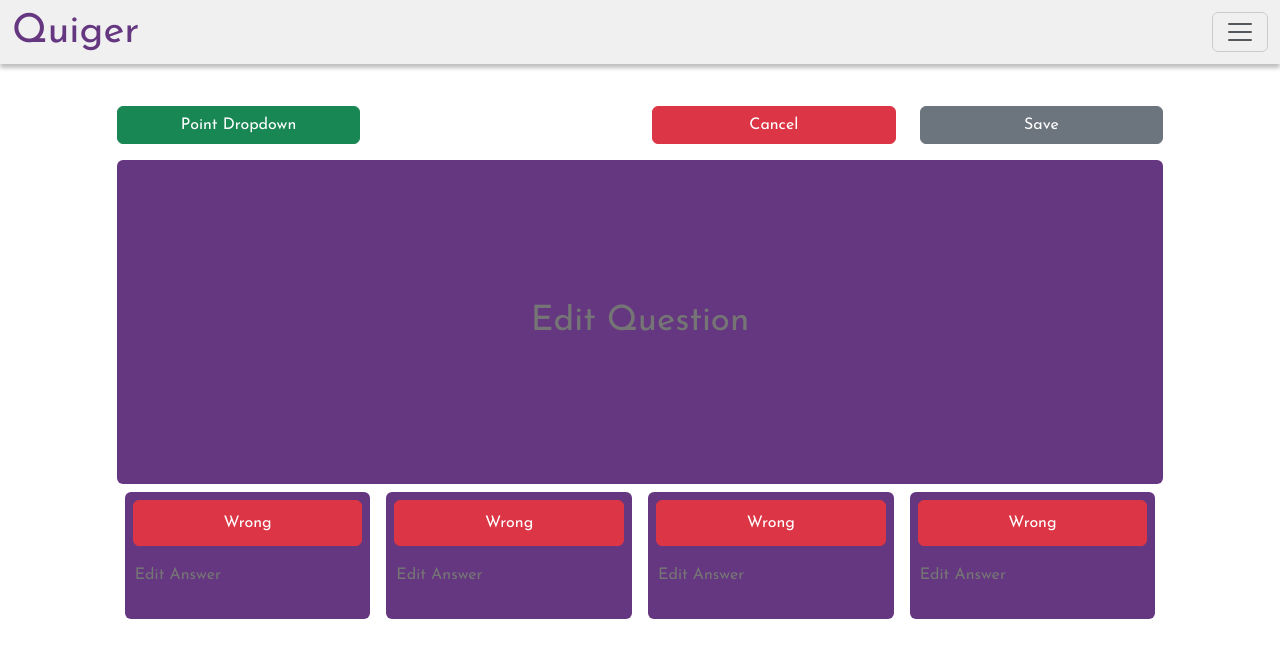
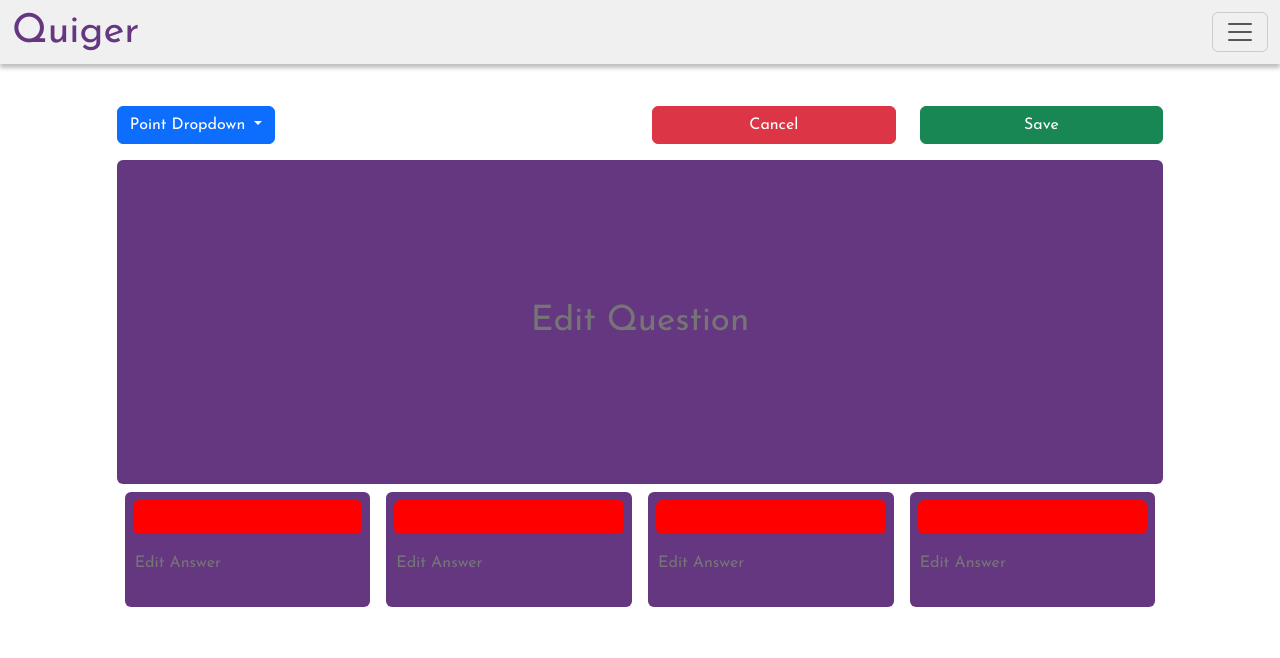
Before and after one commit to jinwu09/GContest, a Vue app in the folder frontend/: page /dashboard/edit in a window 1280 px wide. Shown: the top 658 px of the page. Built offline with nearby package versions, Linux system fonts and the light colour scheme; no server answers.

Commit message:
update edit quiz

```diff
--- a/frontend/src/views/Dashboard/EditQuiz.vue
+++ b/frontend/src/views/Dashboard/EditQuiz.vue
@@ -1,5 +1,7 @@
 <script setup lang="ts">
 import NavBar from '@/components/NavBar.vue'
+import Vue from "vue";
+
 </script>
 
 <template>
@@ -17,7 +19,17 @@ import NavBar from '@/components/NavBar.vue'
             <!-- second main column first row -->
             <div class="row my-3">
                 <div class="col-3">
-                    <div class="w-100 btn btn-success">Point Dropdown</div>
+                    <div class="btn-group">
+                        <button type="button" class="btn btn-primary dropdown-toggle w-100" data-bs-toggle="dropdown" aria-expanded="false">
+                            Point Dropdown
+                        </button>
+                    <ul class="dropdown-menu">
+                        <li><a class="dropdown-item" href="#">Passed</a></li>
+                        <li><a class="dropdown-item" href="#">Failed</a></li>
+                        <li><a class="dropdown-item" href="#">Unfinished</a></li>
+                        <li><a class="dropdown-item" href="#">Finished</a></li>
+                    </ul>
+                    </div>
                 </div>
                 <div class="col-3">
                     <div class="w-100"></div>
@@ -26,7 +38,7 @@ import NavBar from '@/components/NavBar.vue'
                     <div class="w-100 btn btn-danger">Cancel</div>
                 </div>
                 <div class="col-3">
-                    <div class="w-100 btn btn-secondary">Save</div>
+                    <div class="w-100 btn btn-success">Save</div>
                 </div>
             </div>
 
@@ -40,19 +52,31 @@ import NavBar from '@/components/NavBar.vue'
             <!-- second main column third row -->
             <div class="col-12 d-flex">
                 <div class="w-25 p-2 questionBox rounded m-2">
-                    <div class="btn btn-danger w-100 bt1 mb-3">Wrong</div>
+                    <label class="switch w-100 mb-3">
+                        <input type="checkbox">
+                        <span class="slider rounded"></span>
+                    </label>
                     <input class="noBorder questionBoxColor w-100 pb-4" placeholder="Edit Answer"/>
                 </div>
                 <div class=" w-25 p-2 questionBox rounded m-2">
-                    <div class="btn btn-danger w-100 bt1 mb-3">Wrong</div>
+                    <label class="switch w-100 mb-3">
+                        <input type="checkbox">
+                        <span class="slider rounded"></span>
+                    </label>
                     <input class="noBorder questionBoxColor w-100" placeholder="Edit Answer"/>
                 </div>
                 <div class="w-25 p-2 questionBox rounded m-2">
-                    <div class="btn btn-danger w-100 bt1 mb-3">Wrong</div>
+                    <label class="switch w-100 mb-3">
+                        <input type="checkbox">
+                        <span class="slider rounded"></span>
+                    </label>
                     <input class="noBorder questionBoxColor w-100" placeholder="Edit Answer"/>
                 </div>
                 <div class="w-25 p-2 questionBox rounded m-2">
-                    <div class="btn btn-danger w-100 bt1 mb-3">Wrong</div>
+                    <label class="switch w-100 mb-3">
+                        <input type="checkbox">
+                        <span class="slider rounded"></span>
+                    </label>
                     <input class="noBorder questionBoxColor w-100" placeholder="Edit Answer"/>
                 </div>
             </div>
@@ -93,4 +117,50 @@ import NavBar from '@/components/NavBar.vue'
         padding: 10px !important;
         margin: 10x !important;
     }
+    .switch {
+        position: relative;
+        display: inline-block;
+        width: 60px;
+        height: 34px;
+    }
+
+/* Hide default HTML checkbox */
+    .switch input {
+        opacity: 0;
+        width: 0;
+        height: 0;
+    }
+
+/* The slider */
+    .slider {
+        position: absolute;
+        cursor: pointer;
+        top: 0;
+        left: 0;
+        right: 0;
+        bottom: 0;
+        background-color: red;
+        -webkit-transition: .4s;
+        transition: .4s;
+    }
+    .slider:before {
+        position: absolute;
+        color: white;
+        height: 26px;
+        width: 100px;
+        left: 80px;
+        bottom: 4px;
+        background-color: None;
+        -webkit-transition: .4s;
+        transition: .4s;
+    }
+    input:checked + .slider {
+        content: "Correct";
+        background-color: green !important;
+    }
+    input:checked + .slider:before {
+        -webkit-transform: translateX(26px);
+        -ms-transform: translateX(26px);
+        transform: translateX(26px);
+    }
 </style>
```
